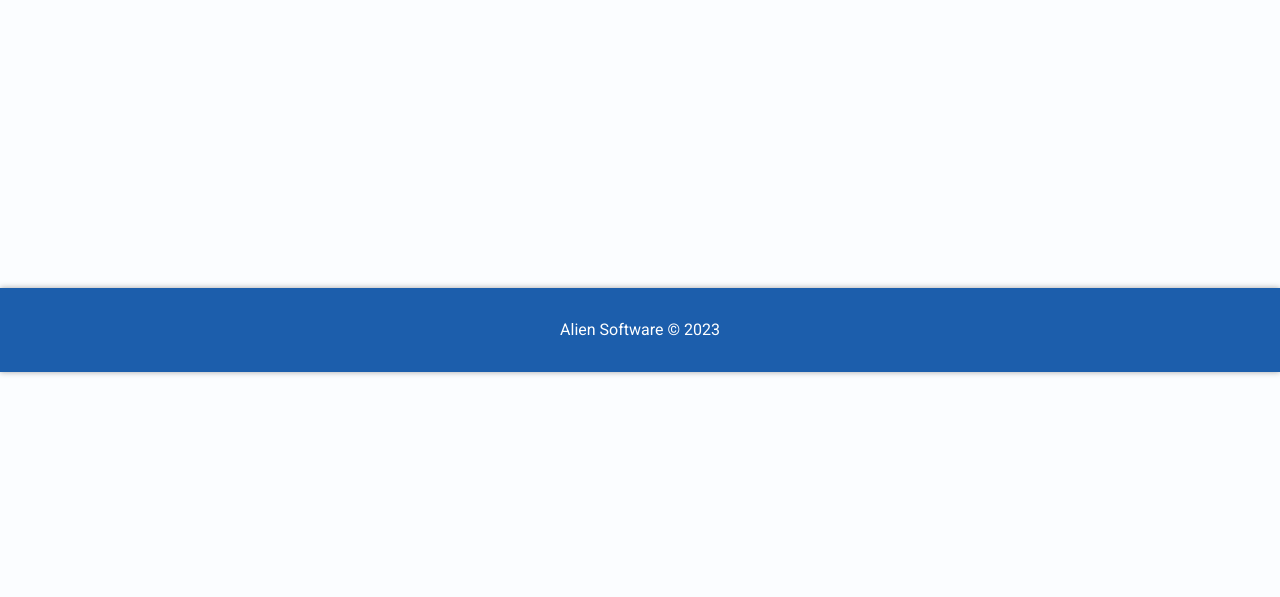
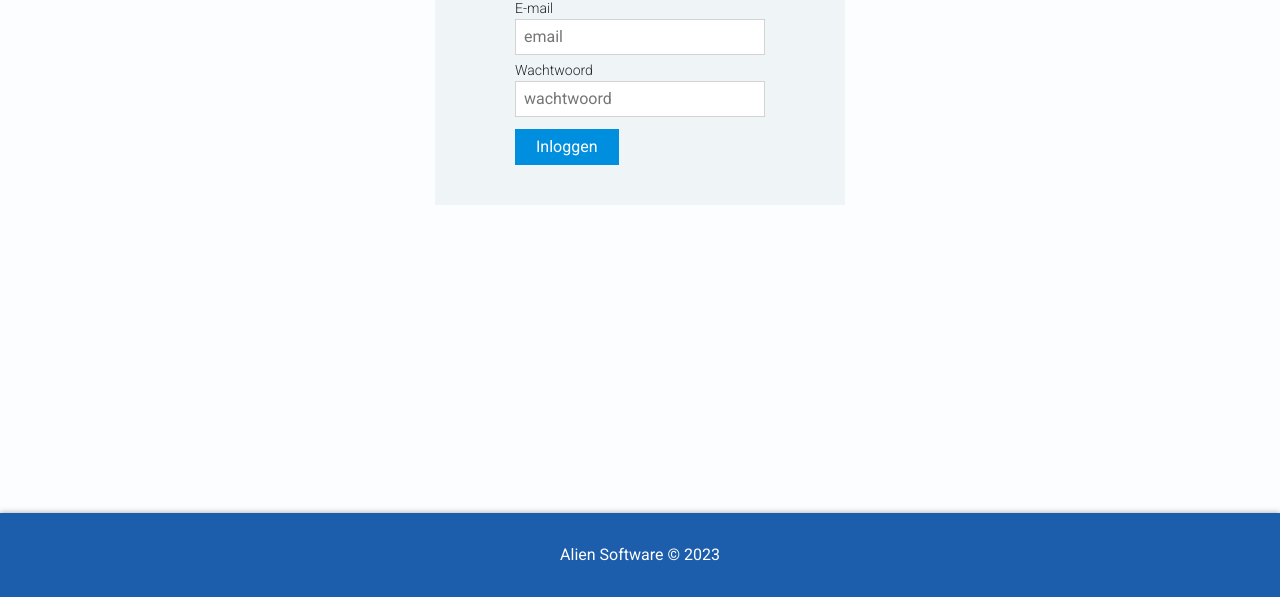
Before and after one commit to Celeste-1064634/w4-new, a React app in the folder frontend/: page /inloggen in a window 1280 px wide. Before the commit this address had no page. Shown: the part 223-820 px from the top of the page. Built offline with nearby package versions, Linux system fonts and the light colour scheme.

Commit message:
FEATURE: added login html

```diff
--- a/frontend/src/index.js
+++ b/frontend/src/index.js
@@ -9,6 +9,7 @@ import NoPage from "./pages/NoPage";
 import Answers from "./pages/Answers";
 import EnqueteOverview from "./pages/EnqueteOverview";
 import AdjustEnquete from "./pages/AdjustEnquete";
+import Login from './pages/Login';
 
 import "./main.css";
 
@@ -24,6 +25,7 @@ export default function App() {
           <Route path="*" element={<NoPage />} />
           <Route path="vragenlijsten" element={<EnqueteOverview />} />
           <Route path="vragen" element={<AdjustEnquete />} />
+          <Route path="inloggen" element={<Login />} />
         </Route>
       </Routes>
     </BrowserRouter>
--- a/frontend/src/main.css
+++ b/frontend/src/main.css
@@ -3,6 +3,7 @@
 
 * {
 	margin: 0;
+	box-sizing: border-box;
 }
 
 body {
@@ -11,8 +12,7 @@ body {
 	-webkit-font-smoothing: antialiased;
 	-moz-osx-font-smoothing: grayscale;
 	background-color: #fbfdff;
-	padding-top: 105px;
-	min-height: calc(100vh - 205px);
+	padding-top: 100px;
 	padding-bottom: 100px;
 	position: relative;
 }
@@ -40,8 +40,23 @@ p{
 	color: #1c5eac;
 }
 
+ul{
+	margin-bottom: 0;
+}
+
+label{
+	font-weight: 300;
+	font-size: 14px;
+	margin-top: 5px;
+}
+
 .light-shadow{
 	box-shadow: 0px 0px 6px 4px rgb(92 92 92 / 9%);
+}
+
+#root{
+	min-height: calc(100vh - 200px);
+	display: block;
 }
 
 .main-header {
@@ -52,6 +67,7 @@ p{
 	margin: 0;
 	position: fixed;
 	top: 0;
+	height: 100px;
 }
 
 .main-footer {
@@ -73,6 +89,8 @@ p{
 	display: flex;
 	padding: 20px 0;
 	justify-content: space-between;
+	box-sizing: border-box;
+
 }
 
 .header-items {
@@ -234,3 +252,27 @@ p{
 	margin: 8px;
 	font-weight: 300;
 }
+
+.form-container{
+	display: flex;
+	flex-direction: column;
+}
+
+
+.custom-input{
+	padding: 5px 8px;
+	outline: none;
+	border: 1px solid lightgrey;
+	min-width: 250px;
+}
+
+.custom-submit{
+	margin-top: 12px;
+	background-color: #008fde;
+	color: white;
+	outline: none;
+	border: 1px solid transparent;
+	padding: 5px 20px;
+	width: max-content;
+	display: flex;
+}
--- /dev/null
+++ b/frontend/src/pages/Login.js
@@ -0,0 +1,21 @@
+const Login = () => {
+    return (
+
+        <div className="auto-container bg-light-grey">
+            <div className="section">
+                <h1 className="blue text-center">Inloggen</h1>
+                <form className="form-container">
+                    <label>E-mail</label>
+                    <input className="custom-input" placeholder="email"></input>
+                    <label>Wachtwoord</label>
+                    <input className="custom-input" placeholder="wachtwoord"></input>
+                    <input className="custom-submit" type="submit" value="Inloggen"></input>
+                </form>
+            </div>
+        </div>
+
+
+    )
+};
+
+export default Login;
```
